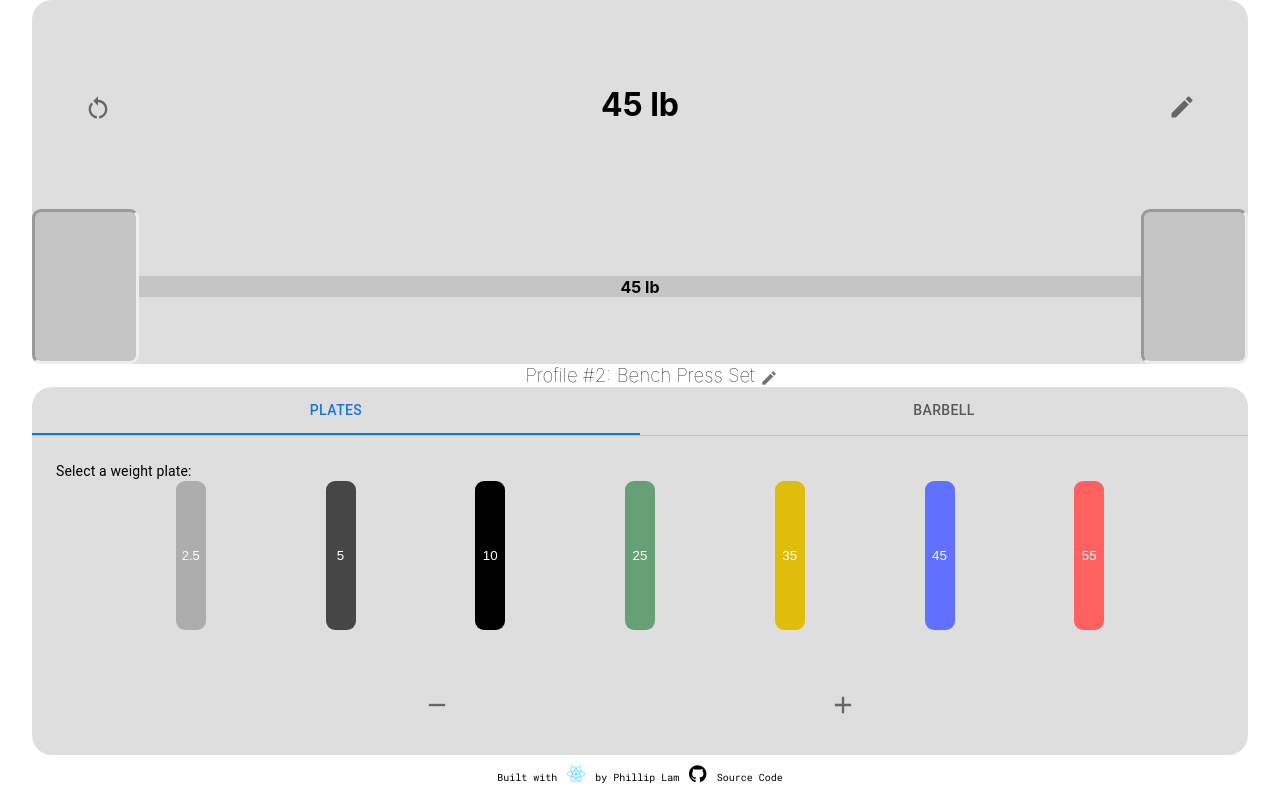
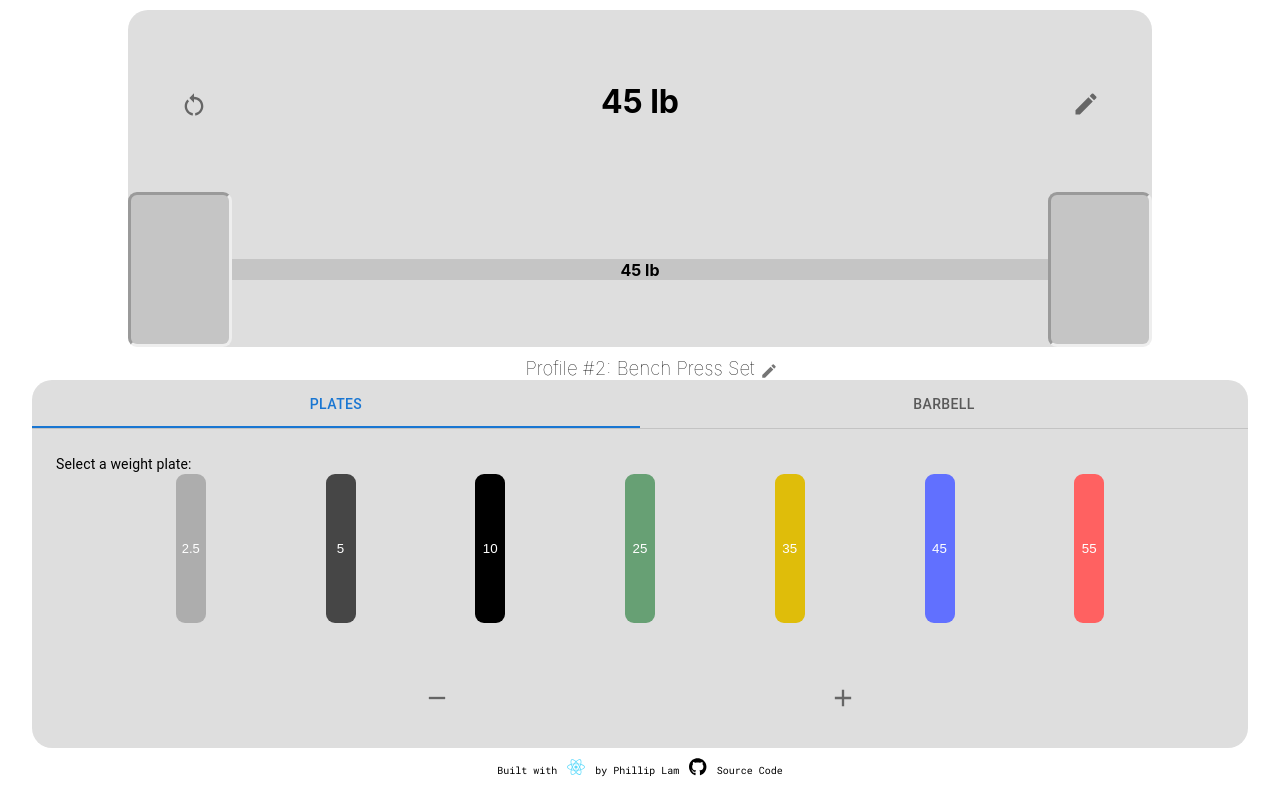
Before and after one commit to philliplam8/barbell-calculator, a React (Create React App) app: page / in a window 1280 px wide. Built offline with nearby package versions, Linux system fonts and the light colour scheme.

Commit message:
feat: disabled text highlighting on display in preparation for drag and drop functionality

```diff
--- a/src/components/WeightDisplay/WeightProfile.css
+++ b/src/components/WeightDisplay/WeightProfile.css
@@ -6,16 +6,32 @@ h1 {
     display: flex;
     flex-direction: column;
     align-items: center;
+    user-select: none;
+}
 
+/* prevent select and highlight color */
+
+.card {
+    user-select: none;
 }
+
+.card::selection {
+    background: none;
+}
+
+.card::-moz-selection {
+    background: none;
+}
+/* ---------------------------------- */
 
 .card {
     /* height: 240.52px; */
     height: auto;
     width: 95%;
-    /* max-width: ; */
+    max-width: 1024px;
     border-radius: 20px;
     background-color: #dedede;
+    margin: 10px 0;
 }
 
 /* Card Header */
--- a/src/components/WeightDisplay/WeightProfile.js
+++ b/src/components/WeightDisplay/WeightProfile.js
@@ -35,7 +35,7 @@ export default function WeightProfile() {
                 <div className='card--header'>
                     <div className='card--header-icon-reset'>
                         <Tooltip title="Reset Plates" enterTouchDelay={0}>
-                            <IconButton aria-label="reset" size="large" onClick={handleReset}>
+                            <IconButton aria-label="reset" size="large" onClick={handleReset} disableFocusListener>
                                 <RestartAltIcon fontSize="inherit" />
                             </IconButton>
                         </Tooltip>
```
